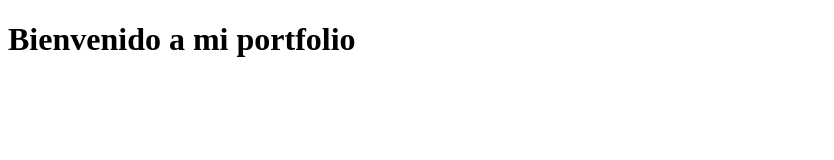
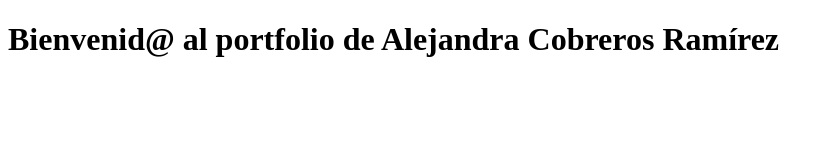
Before and after one commit to acobreros/acobreros.github.io, a plain HTML site: page index.html in a window 1280 px wide. Shown: the whole page, without its empty margins (0-834 px from the left). Drawn offline with Linux system fonts and the light colour scheme.

Commit message:
Update index.html

```diff
--- a/index.html
+++ b/index.html
@@ -4,6 +4,6 @@
     <title>Mi Portfolio</title>
   </head>
   <body>
-    <h1>Bienvenido a mi portfolio</h1>
+    <h1>Bienvenid@ al portfolio de Alejandra Cobreros Ramírez</h1>
   </body>
 </html>
```
